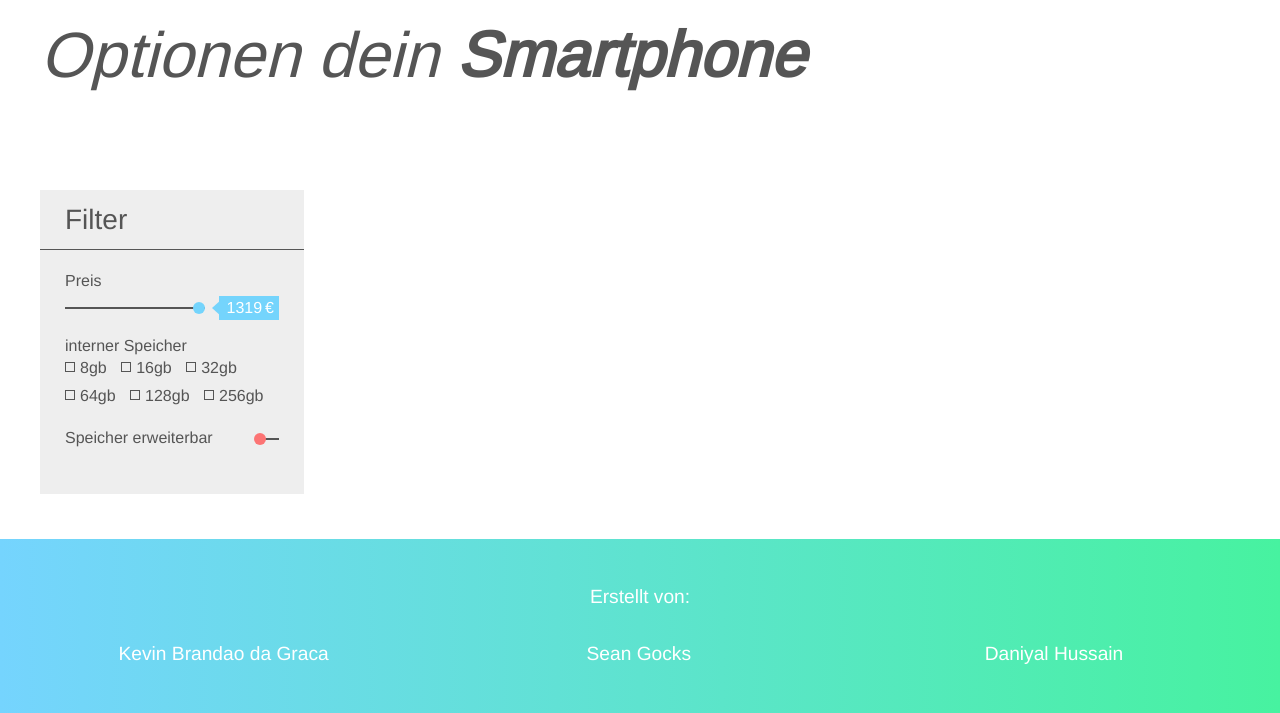
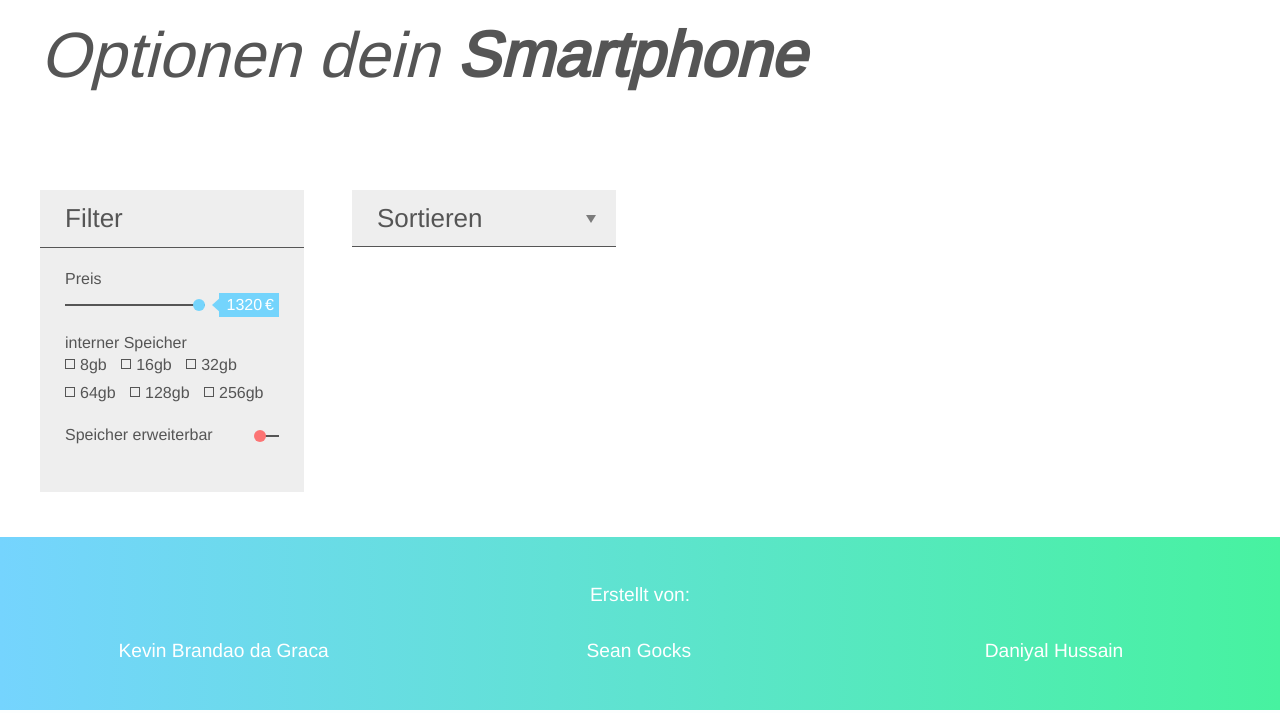
Before and after one commit to hawmember/Smartphone-Portal, a PHP site: page /filter.html in a window 1280 px wide. Shown: the part 304-1017 px from the top of the page. Run offline with PHP 8.4, Linux system fonts and the light colour scheme.

Commit message:
Sortieren implementiert

```diff
--- a/css/main.css
+++ b/css/main.css
@@ -670,6 +670,7 @@ a.underline:hover:after {
 .filter-panel h3 {
     padding: 0px 25px;
     font-weight: normal;
+    font-size: 26px;
 }
 .filter-panel hr {
     background-color: #555;
@@ -801,7 +802,7 @@ input[type=range].filter-range:focus::-ms-fill-upper {
     border-bottom: 9px solid transparent;
     content: '';
 }
-.filter-range-value:after {
+.filter-range-value.euro-sign:after {
     content: ' €';
     display: inline-block;
     margin-left: 3px;
@@ -905,6 +906,62 @@ input[type=range].filter-range:focus::-ms-fill-upper {
 .onoffswitch-checkbox:checked + .onoffswitch-label .onoffswitch-switch {
     right: 0px;
     background-color: #74D4FC;
+}
+
+/* ==========================================================================
+   selected item
+   ========================================================================== */
+.selected-item {
+    position: relative;
+    width: 100%;
+    height: 57px;
+}
+.selected-item:after {
+  content: '';
+  display: block;
+  position: absolute;
+  top: 25px;
+  right: 20px;
+  width: 0;
+  height: 0;
+  pointer-events: none;
+  border-style: solid;
+  border-width: 8px 5px 0 5px;
+  border-color: #7b7b7b transparent transparent transparent;
+}
+.option-wrap {
+  display: none;
+  border: 1px solid #e6e6e6;
+}
+.option {
+    color: #555555;
+    position: relative;
+    cursor: pointer;
+    padding: 0px 25px;
+    background: #eee;
+    border-bottom: 1px solid #555;
+}
+.option p {
+    padding: 0px;
+    line-height: 56px;
+    font-size: 26px;
+}
+/*.option-wrap .option p {
+    font-size: 26px;
+}*/
+.option:hover {
+  background: #ddd;
+}
+.option input {
+  opacity: 0;
+  width: 100%;
+  height: 100%;
+  position: absolute;
+  top: 0;
+  left: 0;
+}
+.active {
+  display: block;
 }
 
 /* ==========================================================================
--- a/filter.html
+++ b/filter.html
@@ -37,7 +37,7 @@
             <!-- Filter/Sortier System -->
             <div class="gridwrapper">
                 <div class="inner">
-                    <div class="col25">
+                    <div class="col25"><!-- Filter Start -->
                         <div class="filter-panel">
                             <h3>Filter</h3>
                             <hr />
@@ -46,8 +46,8 @@
                                     <!-- Preis Range Slider -->
                                     <div class="filter-pre range-slider filter-div">
                                         <label class="blocked-label">Preis</label>
-                                        <input class="filter-range" type="range" value="1319" min="269" max="1319">
-                                        <span class="filter-range-value">0</span>
+                                        <input class="filter-range" type="range" value="1320" min="260" max="1320" step="10">
+                                        <span class="filter-range-value euro-sign">0</span>
                                         <div class="clearfix"></div>
                                     </div>
                                     <!-- Speicher Checkboxen -->
@@ -93,7 +93,33 @@
                                 </form>
                             </div>
                         </div>
-                    </div>
+                    </div><!-- Filter Ende -->
+                    <div class="col25"><!-- Sortieren Start -->
+                        <div class="selected-item">
+                          <div class="option">
+                            <input type="radio" name="group" />
+                            <p>Sortieren</p>
+                          </div>
+                        </div>
+                        <div class="option-wrap">
+                          <div class="option">
+                            <input type="radio" name="group" />
+                            <p>Preis: aufsteigend</p>
+                          </div>
+                          <div class="option">
+                            <input type="radio" name="group" />
+                            <p>Preis: absteigend</p>
+                          </div>
+                          <div class="option">
+                            <input type="radio" name="group" />
+                            <p>neu nach alt</p>
+                          </div>
+                          <div class="option">
+                            <input type="radio" name="group" />
+                            <p>alt nach neu</p>
+                          </div>
+                        </div>
+                    </div><!-- Sortieren Ende -->
                     <div class="clearfix"></div>
                 </div>
             </div>
--- a/js/main.js
+++ b/js/main.js
@@ -80,6 +80,20 @@ $( document ).ready(function() {
 	};
 	// Funktionen ausfuehren
 	rangeSlider();
+
+	// Sortier Checkboxen
+	$(".selected-item").click(function() {
+	  $(this).toggleClass("select_onclick");
+	  $(this).siblings(".option-wrap").toggleClass("active");
+	});
+
+	$('input[type="radio"]').on("click", function() {
+	  var selectedOption = $(this).parents('.option').clone();
+	  $(this).parents().siblings('.selected-item').html(selectedOption);
+	  $(this).parents().removeClass("active");
+	  $(this).parents().siblings('.selected-item').removeClass("select_onclick");
+	});
+
 });
 
 
```
